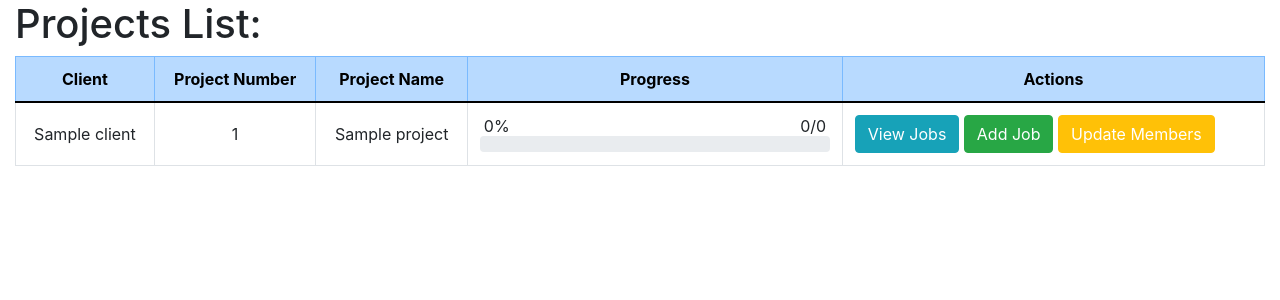
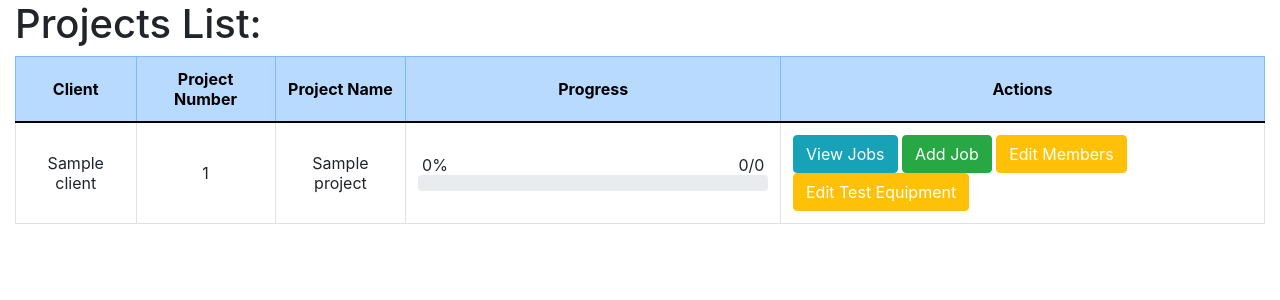
Before and after one commit to ThatOldChap/fictitious-penguin, a Flask app: page /projects in a window 1280 px wide. Shown: the part 56-356 px from the top of the page. Run offline with Flask 2, Linux system fonts and the light colour scheme; tables that the repository leaves empty hold one stand-in row (values such as "Sample post"); data that the repository does not hold is empty; parts of the project's set-up code (start-up, migrations or seed data) failed here and were passed over; some libraries are stand-ins or nearby versions.

Commit message:
Added project equipment update capability

```diff
--- a/app/main/forms.py
+++ b/app/main/forms.py
@@ -158,7 +158,7 @@ class AddCalibrationRecordForm(FlaskForm):
     submit = SubmitField('Add Calibration Record')
 
 
-class UpdateProjectMembersForm(FlaskForm):
-    submit = SubmitField('Update Members', render_kw=PRIMARY_SUBMIT_BUTTON_CLASS)
+class UpdateProjectForm(FlaskForm):
+    submit = SubmitField('Update Project', render_kw=PRIMARY_SUBMIT_BUTTON_CLASS)
     # Lets the form be created dynamically
     pass
--- a/app/main/routes.py
+++ b/app/main/routes.py
@@ -4,11 +4,11 @@ from datetime import datetime
 from app import db
 from app.main import bp
 from app.models import TestPoint, User, Client, Project, Job, Group, Channel, TestEquipmentType, TestEquipment, CalibrationRecord
-from app.main.forms import AddCalibrationRecordForm, EditProfileForm, AddClientForm, AddProjectForm, AddJobForm, AddGroupForm, AddChannelForm, AddTestEquipmentForm, UpdateProjectMembersForm
+from app.main.forms import AddCalibrationRecordForm, EditProfileForm, AddClientForm, AddProjectForm, AddJobForm, AddGroupForm, AddChannelForm, AddTestEquipmentForm, UpdateProjectForm
 from app.main.forms import ChannelsForm, ChannelForm, TestPointForm
 from app.main.forms import EMPTY_SELECT_CHOICE, CUSTOM_FORM_CLASS
 from wtforms.fields.core import BooleanField
-from app.utils import TestPointListType, TestResult, none_if_empty
+from app.utils import StandardTestEquipmentTypes, TestPointListType, TestResult, none_if_empty
 
 @bp.route('/', methods=['GET', 'POST'])
 @bp.route('/index', methods=['GET', 'POST'])
@@ -507,6 +507,11 @@ def add_test_equipment():
         test_equipment.add_calibration_record(calibration_record)
         db.session.commit()
 
+        # Add the new TestEquipment to the list of TestEquipmentTypes
+        test_equipment_type = TestEquipmentType.query.filter_by(test_equipment.name).first()
+        test_equipment_type.add_test_equipment(test_equipment)
+        db.session.commit()
+
         flash(f'Test Equipment "{test_equipment.asset_id}" {test_equipment.name} has been added to the database.')
         return redirect(url_for('main.index'))
 
@@ -546,8 +551,8 @@ def test_equipment():
     return render_template('test_equipment.html', title='Test Equipment List', test_equipment=test_equipment)
 
 
-@bp.route('/projects/<project_id>/update_project_members', methods=['GET', 'POST'])
-def update_project_members(project_id):
+@bp.route('/projects/<project_id>/edit_project_members', methods=['GET', 'POST'])
+def edit_project_members(project_id):
 
     # Get a list of all the users
     users = User.query.all()
@@ -559,19 +564,18 @@ def update_project_members(project_id):
 
     for user in users:
 
-        # Gather all the existing members on the project to prepopulate the fields
-        existing_member = all_members.count(user) > 0
-        if existing_member:
+        # Gather all the existing members on the project to pre-populate the fields
+        member_exists = all_members.count(user) > 0
+        if member_exists:
             existing_members.append(user)
 
-        # Add the button to the form
+        # Add the button for the User to the form
         id = 'checkbox-user-' + str(user.id)
-        setattr(UpdateProjectMembersForm, f'checkbox_user_{user.id}',
-            BooleanField(id=id, render_kw=CUSTOM_FORM_CLASS, default=existing_member))
-
+        setattr(UpdateProjectForm, f'checkbox_user_{user.id}',
+            BooleanField(id=id, render_kw=CUSTOM_FORM_CLASS, default=member_exists))
 
     # Create the form
-    form = UpdateProjectMembersForm()
+    form = UpdateProjectForm()
 
     if form.validate_on_submit():
 
@@ -579,7 +583,7 @@ def update_project_members(project_id):
         added_users = []
         removed_users = []
 
-        # Update the members assigned on the project
+        # Update the members assigned to the project
         for user in users:
             if form.data['checkbox_user_' + str(user.id)]:
 
@@ -596,10 +600,12 @@ def update_project_members(project_id):
                     project.remove_member(user)
                     removed_users.append(user.username)
 
+        # Save to the database
         db.session.commit()
-        flash(f'The following users were added to the {project.name} project:\n \
-            Added Users: {added_users}\nRemoved Users: {removed_users}\n \
-            Updated Project Member List: {project.members.all()}')
+        flash('Project Members have been successfully updated.')
+        print(f'The following users were added to the {project.name} project: \
+            \nAdded Users: {added_users}\nRemoved Users: {removed_users} \
+            \nUpdated Project Member List: {project.members.all()}')
 
         return redirect(url_for('main.projects', project_id=project_id))
 
@@ -607,5 +613,75 @@ def update_project_members(project_id):
     if len(form.errors.items()) > 0:
         print(form.errors.items())
 
-    return render_template('update_project_members.html', title='Update Project Members',
+    return render_template('edit_project_members.html', title='Edit Project Members',
         form=form, users=users, existing_members=existing_members)
+
+
+@bp.route('/projects/<project_id>/edit_project_test_equipment.html', methods=['GET', 'POST'])
+def edit_project_test_equipment(project_id):
+
+    # Get a list of the TestEquipmentTypes
+    test_equipment_types = TestEquipmentType.query.all()
+
+    # Get a list of the existing TestEquipment that has been assigned to the Project
+    project = Project.query.filter_by(id=project_id).first()
+    all_equipment = project.test_equipment.all()
+    existing_equipment_list = []
+
+    for test_equipment_type in test_equipment_types:
+        for test_equipment in test_equipment_type.test_equipment.all():
+
+            # Get all the existing equipment on the project to pre-populate the fields
+            equipment_exists = all_equipment.count(test_equipment) > 0
+            if equipment_exists:
+                existing_equipment_list.append(test_equipment)
+
+            # Add a button for the TestEquipment to the form
+            id = 'checkbox-equipment-' + str(test_equipment.id)
+            setattr(UpdateProjectForm, f'checkbox_equipment_{test_equipment.id}',
+                BooleanField(id=id, render_kw=CUSTOM_FORM_CLASS, default=equipment_exists))
+
+    # Create the form
+    form = UpdateProjectForm()
+
+    if form.validate_on_submit():
+
+        # Result checking variables
+        added_equipment = []
+        removed_equipment = []
+
+        # Update the test equipment assigned to the project
+        for test_equipment_type in test_equipment_types:
+            for test_equipment in test_equipment_type.test_equipment.all():
+
+                if form.data['checkbox_equipment_' + str(test_equipment.id)]:
+
+                    # Existing test equipment has not been removed
+                    if project.has_test_equipment(test_equipment):
+                        continue
+
+                    # Add the new test equipment to the project
+                    project.add_test_equipment(test_equipment)
+                    added_equipment.append(test_equipment.name)
+                else:
+                    # Existing test equipment has been removed
+                    if project.has_test_equipment(test_equipment):
+                        project.remove_test_equipment(test_equipment)
+                        removed_equipment.append(test_equipment.name)
+
+        # Save to the database
+        db.session.commit()
+        flash('Project Equipment List has been successfully updated.')
+        print(f'The following test equipment was added to the {project.name} project: \
+            \nAdded Equipment: {added_equipment}\nRemoved Equipment: {removed_equipment} \
+            \nUpdated Project Equipment List: {project.test_equipment.all()}')
+
+        return redirect(url_for('main.projects', project_id=project_id))
+
+    # Display the errors if there are any
+    if len(form.errors.items()) > 0:
+        print(form.errors.items())
+
+    return render_template('edit_project_test_equipment.html', title='Edit Project Test Equipment',
+        form=form, test_equipment_types=test_equipment_types,
+        existing_equipment_list=existing_equipment_list)
--- a/app/models.py
+++ b/app/models.py
@@ -414,7 +414,8 @@ class Project(db.Model):
     jobs = db.relationship('Job', backref='project', lazy='dynamic')
     members = db.relationship('User', secondary=project_members, backref='projects',
         lazy='dynamic')
-
+    test_equipment = db.relationship('TestEquipment', secondary=project_equipment,
+        backref='projects', lazy='dynamic')
 
     def __repr__(self):
         return f'<Project {self.number}: {self.name}>'
@@ -476,6 +477,17 @@ class Project(db.Model):
         if self.has_member(user):
             self.members.remove(user)
 
+    def has_test_equipment(self, test_equipment):
+        return self.test_equipment.filter_by(id=test_equipment.id).count() > 0
+
+    def add_test_equipment(self, test_equipment):
+        if not self.has_test_equipment(test_equipment):
+            self.test_equipment.append(test_equipment)
+
+    def remove_test_equipment(self, test_equipment):
+        if self.has_test_equipment(test_equipment):
+            self.test_equipment.remove(test_equipment)
+
 
 class Client(db.Model):
     id = db.Column(db.Integer, primary_key=True)
@@ -530,7 +542,7 @@ class User(UserMixin, db.Model):
     Project Relationship:
     - Use the backref in the Project.members relationship to get the list of projects
     that belongs to a single User
-    ex. user.projects returns [p1, p2]
+    ex. user.projects returns [u1, u2]
     '''
 
 
@@ -585,6 +597,17 @@ class TestEquipmentType(db.Model):
     def __repr__(self):
         return f'<TestEquipmentType {self.id}: {self.name}>'
 
+    def has_test_equipment(self, test_equipment):
+        return self.test_equipment.filter_by(id=test_equipment.id).count() > 0
+
+    def add_test_equipment(self, test_equipment):
+        if not self.has_test_equipment(test_equipment):
+            self.test_equipment.append(test_equipment)
+
+    def remove_test_equipment(self, test_equipment):
+        if self.has_test_equipment(test_equipment):
+            self.test_equipment.remove(test_equipment)
+
 
 class CalibrationRecord(db.Model):
     id = db.Column(db.Integer, primary_key=True)
--- a/app/templates/projects.html
+++ b/app/templates/projects.html
@@ -50,7 +50,11 @@
                         </button>
                         {# Button for updating the members assigned to a project #}
                         <button type="button" class="btn btn-warning">
-                            <a style="color:#FFFFFF;" href="{{ url_for('main.update_project_members', project_id=project.id) }}">Update Members</a>
+                            <a style="color:#FFFFFF;" href="{{ url_for('main.edit_project_members', project_id=project.id) }}">Edit Members</a>
+                        </button>
+                        {# Button for updating the test equipment assigned to a project #}
+                        <button type="button" class="btn btn-warning">
+                            <a style="color:#FFFFFF;" href="{{ url_for('main.edit_project_test_equipment', project_id=project.id) }}">Edit Test Equipment</a>
                         </button>
                     </td>
                 </tr>
```
Also changed, not shown: app/templates/edit_project_test_equipment.html (added, +54 -0 lines), app/templates/edit_project_members.html (renamed from app/templates/update_project_members.html).
